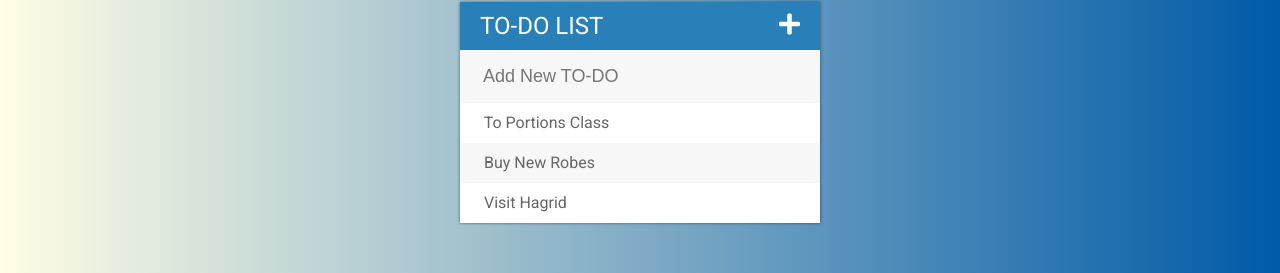
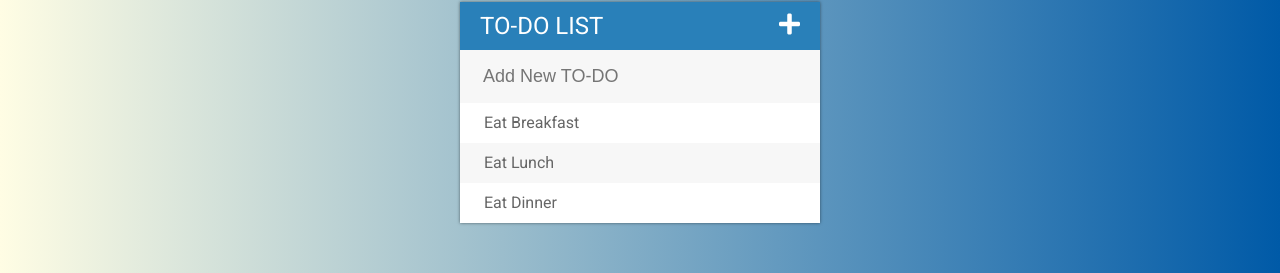
Before and after one commit to MVishukumar/todoApp, a plain HTML site: page index.html in a window 1280 px wide. Shown: the part 98-371 px from the top of the page. Drawn offline with Linux system fonts and the light colour scheme.

Commit message:
updated default todo

```diff
--- a/index.html
+++ b/index.html
@@ -20,9 +20,9 @@
         <input type="text" placeholder="Add New TO-DO">
 
         <ul>
-            <li><span><i class="fa fa-trash" aria-hidden="true"></i></span> To Portions Class</li>
-            <li><span><i class="fa fa-trash" aria-hidden="true"></i></span> Buy New Robes</li>
-            <li><span><i class="fa fa-trash" aria-hidden="true"></i></span> Visit Hagrid</li>
+            <li><span><i class="fa fa-trash" aria-hidden="true"></i></span> Eat Breakfast</li>
+            <li><span><i class="fa fa-trash" aria-hidden="true"></i></span> Eat Lunch</li>
+            <li><span><i class="fa fa-trash" aria-hidden="true"></i></span> Eat Dinner</li>
         </ul>
     </div>
 
```
